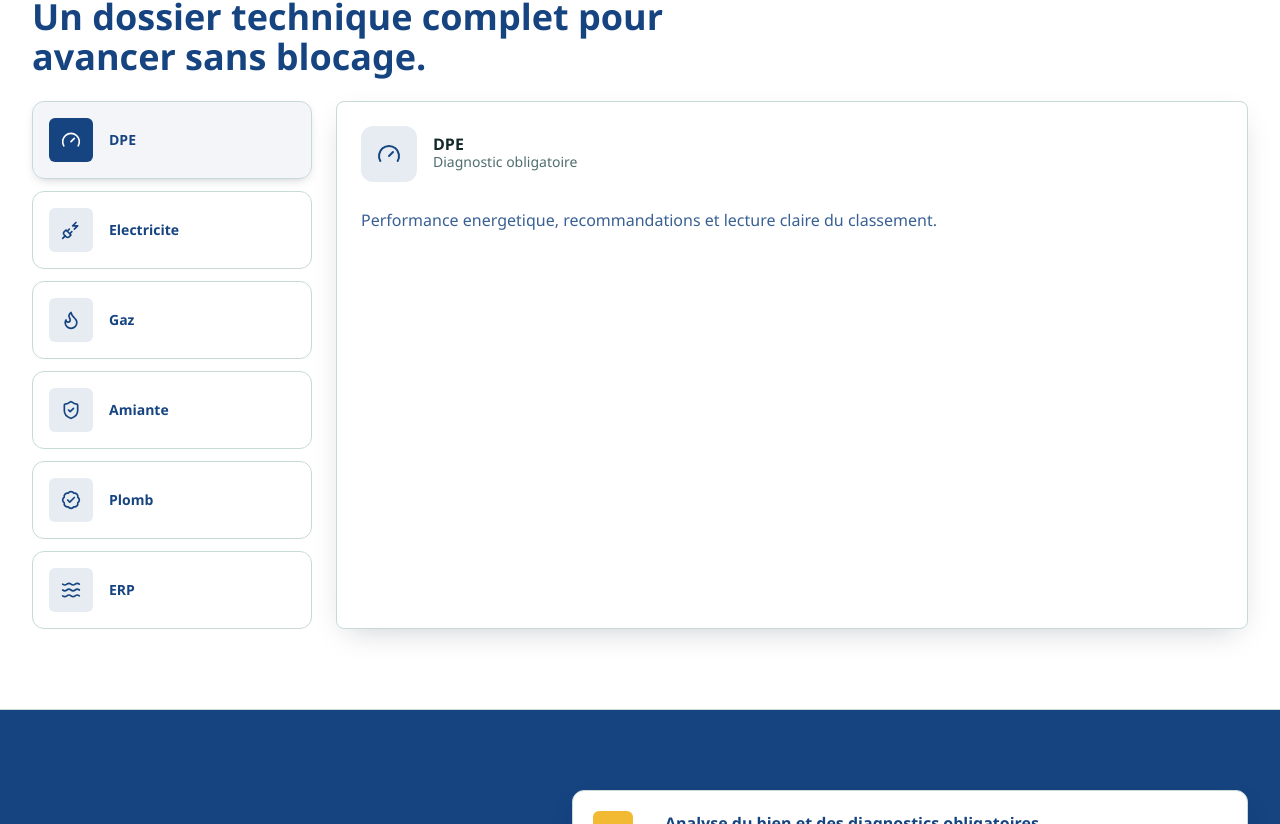
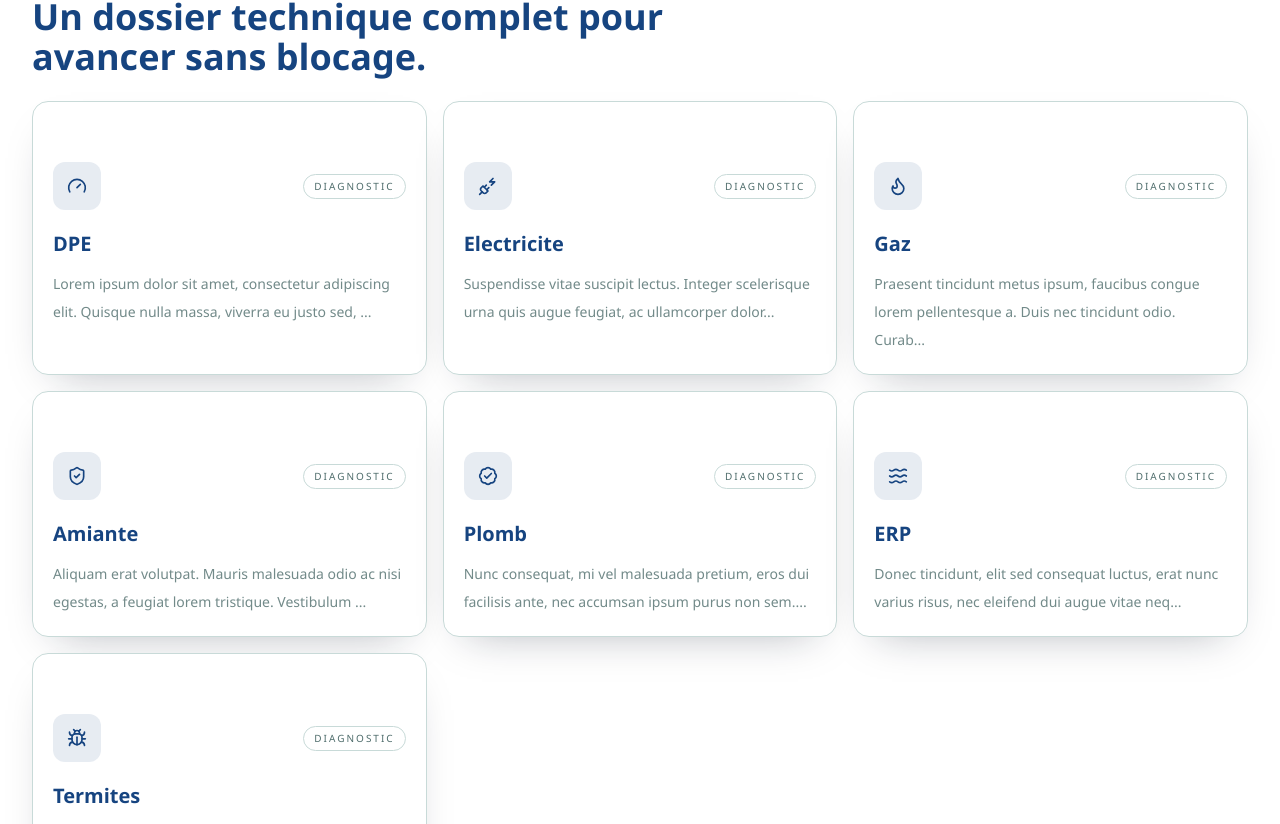
Before and after one commit to casuis/site-vitrine-AC-diag, a Next.js app: page / in a window 1280 px wide. Shown: the part 916-1740 px from the top of the page. Built offline with nearby package versions, Linux system fonts and the light colour scheme.

Commit message:
feature: change struct service

```diff
--- a/src/app/globals.css
+++ b/src/app/globals.css
@@ -71,9 +71,31 @@ select {
   }
 }
 
+@keyframes service-arrow {
+  0%,
+  100% {
+    transform: translateX(0);
+  }
+  25% {
+    transform: translateX(-4px);
+  }
+  50% {
+    transform: translateX(4px);
+  }
+  75% {
+    transform: translateX(-2px);
+  }
+}
+
 @layer utilities {
   .hero-arrow-slide {
     animation: hero-arrow-slide 0.8s ease-in-out infinite alternate;
+    will-change: transform;
+  }
+
+  .service-arrow {
+    animation: service-arrow 1.3s ease-in-out infinite;
+    transform-origin: center;
     will-change: transform;
   }
 
--- a/src/app/layout.tsx
+++ b/src/app/layout.tsx
@@ -1,5 +1,8 @@
 import type { Metadata } from "next"
 import { Poppins } from "next/font/google"
+
+import { SiteFooter } from "@/components/site-footer"
+import { SiteHeader } from "@/components/site-header"
 
 import "./globals.css"
 
@@ -53,7 +56,13 @@ export default function RootLayout({
 }>) {
   return (
     <html lang="fr">
-      <body className={`${poppins.variable} font-sans antialiased`}>{children}</body>
+      <body className={`${poppins.variable} font-sans antialiased`}>
+        <div className="min-h-screen bg-background text-foreground">
+          <SiteHeader />
+          {children}
+          <SiteFooter />
+        </div>
+      </body>
     </html>
   )
 }
--- a/src/app/page.tsx
+++ b/src/app/page.tsx
@@ -7,8 +7,6 @@ import { HeroSection } from "@/components/sections/hero-section"
 import { ProcessSection } from "@/components/sections/process-section"
 import { QuoteSection } from "@/components/sections/quote-section"
 import { ServicesSection } from "@/components/sections/services-section"
-import { SiteFooter } from "@/components/site-footer"
-import { SiteHeader } from "@/components/site-header"
 
 const faqs = [
   {
@@ -41,14 +39,10 @@ export default function HomePage() {
   }
 
   return (
-    <div className="min-h-screen w-[100vw] max-w-[100vw] bg-background">
-      <SiteHeader />
-
     <main className="w-[100%] max-w-[100vw]">
       <HeroSection />
       <ServicesSection />
       <ProcessSection />
-        <QuoteSection />
 
       <section className="border-t border-border/60 bg-muted/30 py-20">
         <div className="mx-auto max-w-5xl px-4 sm:px-6 lg:px-8">
@@ -105,9 +99,8 @@ export default function HomePage() {
           </div>
         </div>
       </section>
+
+      <QuoteSection />
     </main>
-
-      <SiteFooter />
-    </div>
   )
 }
--- a/src/components/sections/process-section.tsx
+++ b/src/components/sections/process-section.tsx
@@ -38,11 +38,8 @@ export function ProcessSection() {
       <div className="m-auto grid max-w-7xl items-center gap-10 px-4 sm:px-6 lg:grid-cols-[0.85fr_1.15fr] lg:px-8">
         <div className="lg:flex lg:items-center">
           <div>
-            <p className="text-sm font-semibold uppercase tracking-normal text-secondary">
-              Methode
-            </p>
             <h2 className="mt-3 text-3xl font-bold tracking-normal sm:text-4xl">
-              Une intervention lisible du premier contact au rapport final
+              De la demande au rapport final : un parcours <span className="text-yellow-700">fluide</span>, <span className="text-yellow-700">clair</span> et <span className="text-yellow-700">sans surprise</span>
             </h2>
           </div>
         </div>
--- a/src/components/sections/services-section.tsx
+++ b/src/components/sections/services-section.tsx
@@ -1,18 +1,52 @@
 'use client'
+import { ArrowLeft } from "lucide-react"
 import { useState } from "react"
 
-import {
-  Card,
-  CardContent,
-  CardDescription,
-  CardHeader,
-  CardTitle,
-} from "@/components/ui/card"
 import { diagnostics } from "@/lib/content/home"
 
+const loremCards = [
+  "Lorem ipsum dolor sit amet, consectetur adipiscing elit. Quisque nulla massa, viverra eu justo sed, auctor volutpat purus. Integer varius congue purus, vitae volutpat erat feugiat dignissim.",
+  "Suspendisse vitae suscipit lectus. Integer scelerisque urna quis augue feugiat, ac ullamcorper dolor blandit. Proin quis auctor nisl, et luctus eros. Vivamus ac fermentum mauris.",
+  "Praesent tincidunt metus ipsum, faucibus congue lorem pellentesque a. Duis nec tincidunt odio. Curabitur sollicitudin sed nisi at ultricies. Nulla facilisi. Donec lacinia fermentum justo.",
+  "Aliquam erat volutpat. Mauris malesuada odio ac nisi egestas, a feugiat lorem tristique. Vestibulum luctus luctus tortor, at tempor lectus iaculis a. Sed blandit erat sit amet ligula.",
+  "Nunc consequat, mi vel malesuada pretium, eros dui facilisis ante, nec accumsan ipsum purus non sem. Quisque feugiat tristique ipsum, vitae imperdiet nibh semper non.",
+  "Donec tincidunt, elit sed consequat luctus, erat nunc varius risus, nec eleifend dui augue vitae neque. Cras eget nibh et massa volutpat laoreet in et magna.",
+]
+
 export function ServicesSection() {
-  const [selectedDiagnostic, setSelectedDiagnostic] = useState(diagnostics[0])
-  const SelectedIcon = selectedDiagnostic.icon
+  const cards = diagnostics.map((item, index) => ({
+    ...item,
+    description: loremCards[index % loremCards.length],
+  }))
+
+  const [selectedDiagnostic, setSelectedDiagnostic] = useState<(typeof cards)[number] | null>(null)
+  const [expandedCard, setExpandedCard] = useState<string | null>(null)
+
+  const handleMenuSelect = (title: string) => {
+    const matched = cards.find((card) => card.title === title)
+    if (!matched) return
+
+    setSelectedDiagnostic(matched)
+    setExpandedCard(title)
+  }
+
+  const handleCardClick = (title: string) => {
+    const matched = cards.find((card) => card.title === title)
+    if (!matched) return
+
+    if (selectedDiagnostic?.title === title && expandedCard === title) {
+      setSelectedDiagnostic(null)
+      setExpandedCard(null)
+      return
+    }
+
+    setSelectedDiagnostic(matched)
+    setExpandedCard(title)
+  }
+
+  const displayedCards = expandedCard
+    ? cards.filter((item) => item.title === expandedCard)
+    : cards
 
   return (
     <section id="services" className="w-[100%] max-w-[100vw] border-y bg-white py-20">
@@ -26,9 +60,10 @@ export function ServicesSection() {
           </h2>
         </div>
 
-        <div className="mt-6 grid gap-6 lg:grid-cols-[280px_minmax(0,1fr)]">
-          <div className="grid gap-3">
-            {diagnostics.map((item) => {
+        <div className={selectedDiagnostic ? "mt-6 grid gap-6 lg:grid-cols-[280px_minmax(0,1fr)]" : "mt-6"}>
+          {selectedDiagnostic ? (
+            <div className="grid gap-3 rounded-2xl bg-white p-2 shadow-[0_18px_35px_-24px_rgba(0,0,0,0.8)]">
+              {cards.map((item) => {
                 const Icon = item.icon
                 const isSelected = selectedDiagnostic.title === item.title
 
@@ -36,10 +71,10 @@ export function ServicesSection() {
                   <button
                     key={item.title}
                     type="button"
-                  onClick={() => setSelectedDiagnostic(item)}
-                  className={`flex items-center gap-4 rounded-xl border p-4 text-left transition-colors cursor-pointer ${
+                    onClick={() => handleMenuSelect(item.title)}
+                    className={`flex cursor-pointer items-center gap-4 rounded-xl border p-4 text-left transition-all duration-200 ${
                       isSelected
-                      ? "border-primary bg-primary/5 shadow-[0_4px_12px_-6px_rgba(15,23,42,0.35)]"
+                        ? "border-primary bg-primary/5 shadow-[0_6px_18px_-10px_rgba(15,23,42,0.35)]"
                         : "border-border/70 bg-card hover:border-primary/30 hover:bg-muted/50"
                     }`}
                   >
@@ -55,25 +90,78 @@ export function ServicesSection() {
                 )
               })}
             </div>
+          ) : null}
 
-          <Card className="border-border/80 shadow-[0_10px_30px_-12px_rgba(15,23,42,0.25)]">
-            <CardHeader>
-              <div className="flex items-center gap-4">
-                <div className="flex h-14 w-14 items-center justify-center rounded-xl bg-primary/10 text-primary">
-                  <SelectedIcon className="h-6 w-6" />
+          <div className={expandedCard ? "grid" : "grid gap-4 sm:grid-cols-2 xl:grid-cols-3"}>
+            {displayedCards.map((item) => {
+              const Icon = item.icon
+              const isBusy = selectedDiagnostic?.title === item.title
+              const isExpanded = expandedCard === item.title
+
+              return (
+                <div
+                  key={item.title}
+                  role="button"
+                  tabIndex={0}
+                  aria-expanded={isExpanded}
+                  onClick={() => handleCardClick(item.title)}
+                  onKeyDown={(event) => {
+                    if (event.key === "Enter" || event.key === " ") {
+                      event.preventDefault()
+                      handleCardClick(item.title)
+                    }
+                  }}
+                  className={`group relative flex cursor-pointer flex-col overflow-hidden rounded-2xl border bg-card p-5 text-left transition-all duration-300 ease-out hover:-translate-y-1 hover:scale-[1.01] ${
+                    isExpanded
+                      ? "col-span-full min-h-[420px] border-primary/60 bg-primary/5 shadow-[0_18px_42px_-24px_rgba(15,23,42,0.35)]"
+                      : "min-h-[230px] border-border/80 bg-card shadow-[0_18px_42px_-24px_rgba(15,23,42,0.35)] hover:border-primary/40"
+                  } ${isBusy ? "ring-1 ring-primary/30" : ""}`}
+                >
+                  <button
+                    type="button"
+                    aria-label="Revenir au mode grille"
+                    onClick={(event) => {
+                      event.stopPropagation()
+                      setExpandedCard(null)
+                    }}
+                    className={`absolute left-4 top-4 z-10 inline-flex h-9 w-9 cursor-pointer items-center justify-center text-primary transition-opacity duration-200 ${
+                      isExpanded ? "opacity-100" : "opacity-0"
+                    }`}
+                  >
+                    <ArrowLeft className="h-4 w-4 service-arrow" />
+                  </button>
+
+                  <div className="mt-10 flex items-center justify-between gap-3">
+                    <span className="flex h-12 w-12 shrink-0 items-center justify-center rounded-xl bg-primary/10 text-primary">
+                      <Icon className="h-5 w-5" />
+                    </span>
+                    <span className="rounded-full border border-border/80 bg-white/80 px-2.5 py-1 text-[10px] font-medium uppercase tracking-[0.2em] text-muted-foreground">
+                      {isExpanded ? "Aperçu" : "Diagnostic"}
+                    </span>
                   </div>
+
+                  <div className={`mt-5 flex flex-1 flex-col ${isExpanded ? "justify-start" : "justify-between"}`}>
                     <div>
-                  <CardTitle>{selectedDiagnostic.title}</CardTitle>
-                  <CardDescription>Diagnostic obligatoire</CardDescription>
+                      <h3 className="text-xl font-semibold text-foreground">{item.title}</h3>
+                      <p
+                        className={`mt-3 text-sm leading-7 text-muted-foreground transition-all duration-300 ${
+                          isExpanded ? "opacity-100" : "opacity-80"
+                        }`}
+                      >
+                        {isExpanded ? item.description : item.description.slice(0, 100) + "..."}
+                      </p>
+                    </div>
+
+                    {isExpanded ? (
+                      <div className="mt-5 rounded-xl bg-white/80 p-4 text-left shadow-[inset_0_0_0_1px_rgba(15,23,42,0.04)]">
+                        <p className="text-sm leading-7 text-foreground/80">{item.description}</p>
+                      </div>
+                    ) : null}
                   </div>
                 </div>
-            </CardHeader>
-            <CardContent>
-              <CardDescription className="text-base leading-7 text-foreground/85">
-                {selectedDiagnostic.text}
-              </CardDescription>
-            </CardContent>
-          </Card>
+              )
+            })}
+          </div>
         </div>
       </div>
     </section>
--- a/src/lib/content/home.ts
+++ b/src/lib/content/home.ts
@@ -1,6 +1,7 @@
 import type { LucideIcon } from "lucide-react"
 import {
   BadgeCheck,
+  Bug,
   CalendarCheck2,
   Clock3,
   FileText,
@@ -48,6 +49,11 @@ export const diagnostics: DiagnosticItem[] = [
     text: "Etat des risques et pollutions avec donnees locales actualisees.",
     icon: Waves,
   },
+  {
+    title: "Termites",
+    text: "Diagnostic de l'existence de termites et des risques de dégradation structurelle.",
+    icon: Bug,
+  },
 ]
 
 export const processSteps = [
```
Also changed, not shown: src/app/devis/page.tsx (+2 -64 lines), retour.txt, 1 other file (tests, documents, lock files or other folders). Lines whose indentation alone changed are shown as unchanged.
